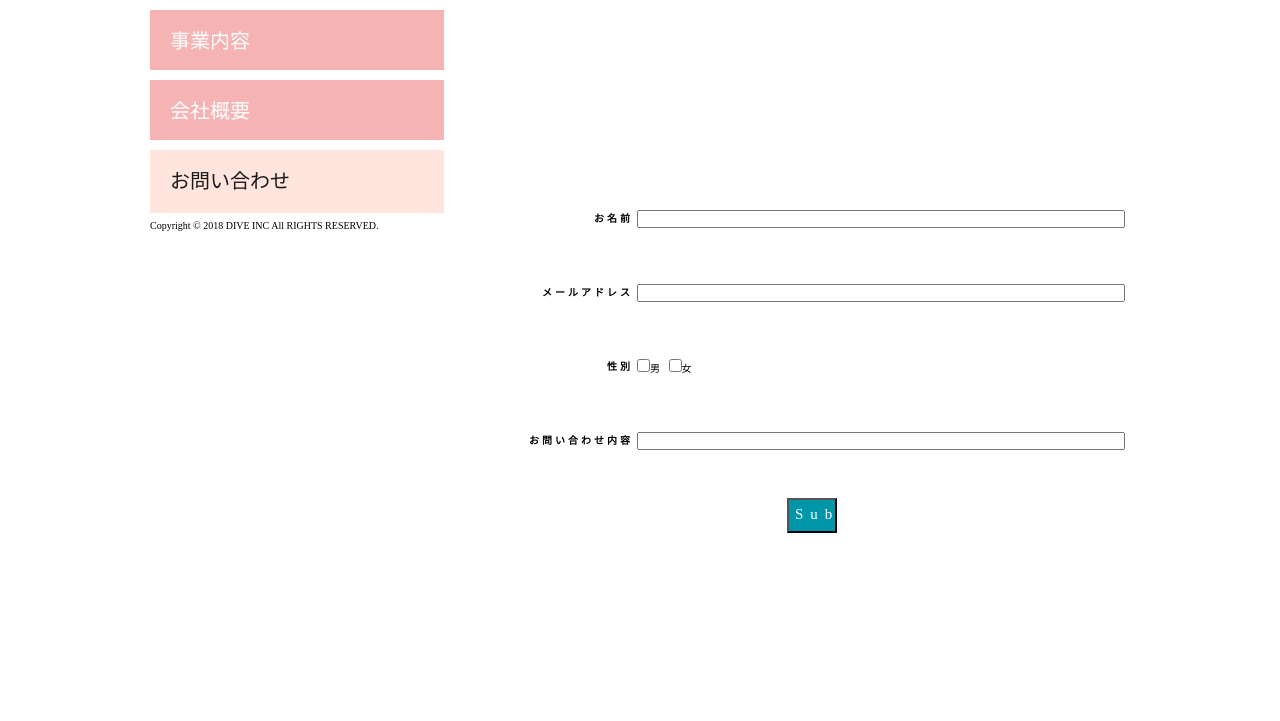
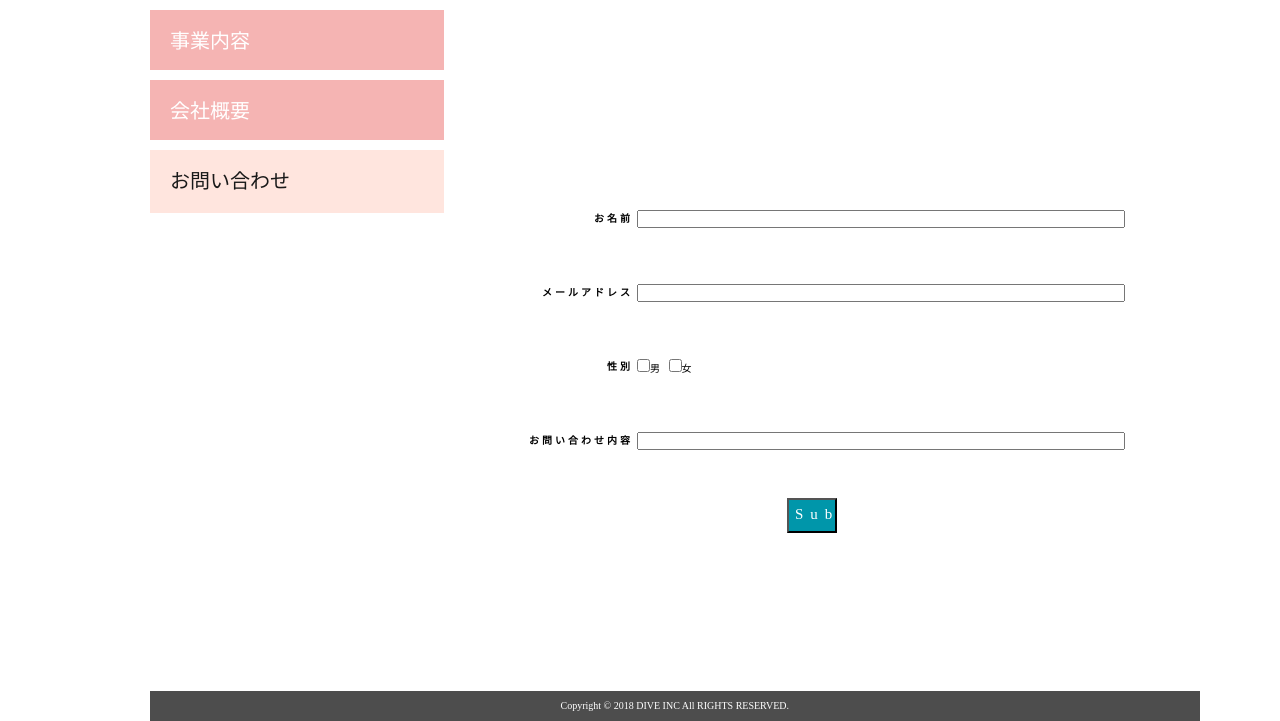
Before and after one commit to kato0253/ruby-janken, a plain HTML site: page index.html in a window 1280 px wide. Shown: the part 79-800 px from the top of the page. Drawn offline with nearby package versions, Linux system fonts and the light colour scheme.

Commit message:
style.css

```diff
--- a/style.css
+++ b/style.css
@@ -110,3 +110,24 @@ ul.top_menu {
 #soushin:hover{
   opacity:0.5;
 }
+
+.footer{
+  width: 82%;
+  height: 30px;
+  position: absolute;
+  bottom: 0;
+  background-color: #4D4D4D;
+  display: table;
+}
+.footer p {
+  font-size: 1rem;
+  color: #fff;
+  text-align: center;
+  vertical-align: middle;
+  display: table-cell;
+}
+.clearfix:after {
+  content: "";
+  display: block;
+  clear: both;
+}
```
